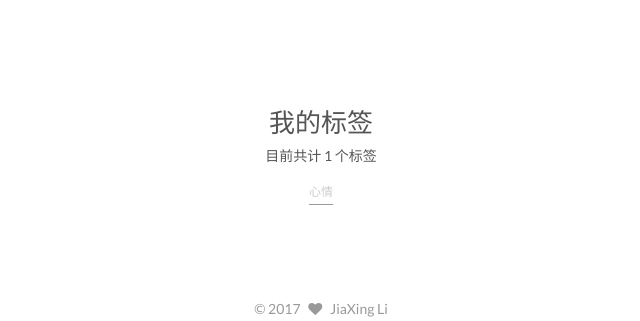
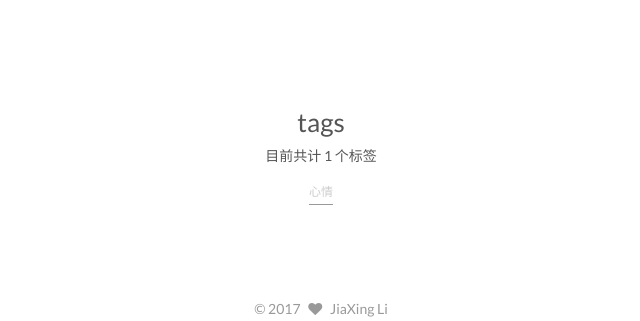
Before and after one commit to NoTraceOfFalling/NoTraceOfFalling.github.io, a PHP site: page /tags/ in a window 1280 px wide. Shown: the part 269-590 px from the top of the page, without its empty margins (319-959 px from the left). Run offline with PHP 8.4, Linux system fonts and the light colour scheme.

Commit message:
Site updated: 2017-08-24 14:49:56

```diff
--- a/css/main.css
+++ b/css/main.css
@@ -1808,7 +1808,7 @@ pre .javascript .function {
   width: 4px;
   height: 4px;
   border-radius: 50%;
-  background: #668c58;
+  background: #2d4452;
 }
 .links-of-blogroll {
   font-size: 13px;
--- a/tags/index.html
+++ b/tags/index.html
@@ -96,14 +96,14 @@
 
 <meta name="description" content="Java,HTML,教程,技术,李嘉星">
 <meta property="og:type" content="website">
-<meta property="og:title" content="我的标签">
+<meta property="og:title" content="tags">
 <meta property="og:url" content="http://yoursite.com/tags/index.html">
 <meta property="og:site_name" content="叶落无痕">
 <meta property="og:description" content="Java,HTML,教程,技术,李嘉星">
 <meta property="og:locale" content="zh-Hans">
-<meta property="og:updated_time" content="2017-08-24T06:46:07.152Z">
+<meta property="og:updated_time" content="2017-08-24T06:49:28.470Z">
 <meta name="twitter:card" content="summary">
-<meta name="twitter:title" content="我的标签">
+<meta name="twitter:title" content="tags">
 <meta name="twitter:description" content="Java,HTML,教程,技术,李嘉星">
 
 
@@ -140,7 +140,7 @@
 
 
 
-  <title>我的标签 | 叶落无痕</title>
+  <title>tags | 叶落无痕</title>
 
 
 
@@ -260,7 +260,7 @@
     <div class="post-block page">
       <header class="post-header">
 
-	<h1 class="post-title" itemprop="name headline">我的标签</h1>
+	<h1 class="post-title" itemprop="name headline">tags</h1>
 
 
 
```
Also changed, not shown: categories/index.html (+5 -5 lines).
